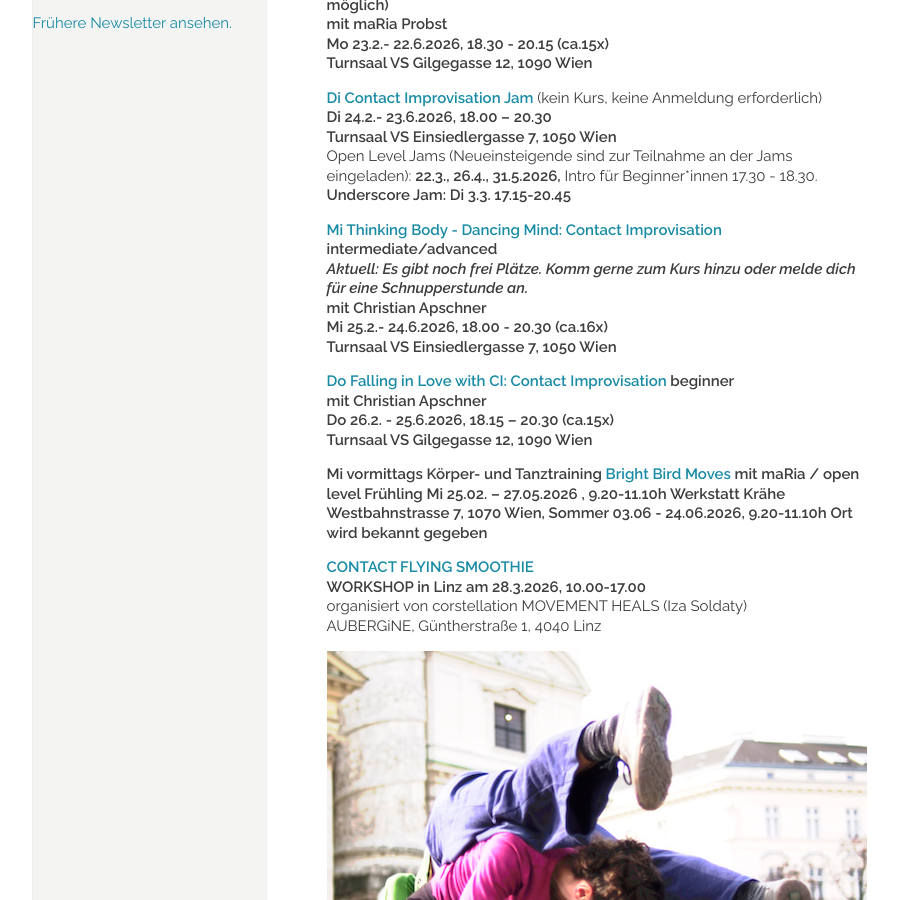
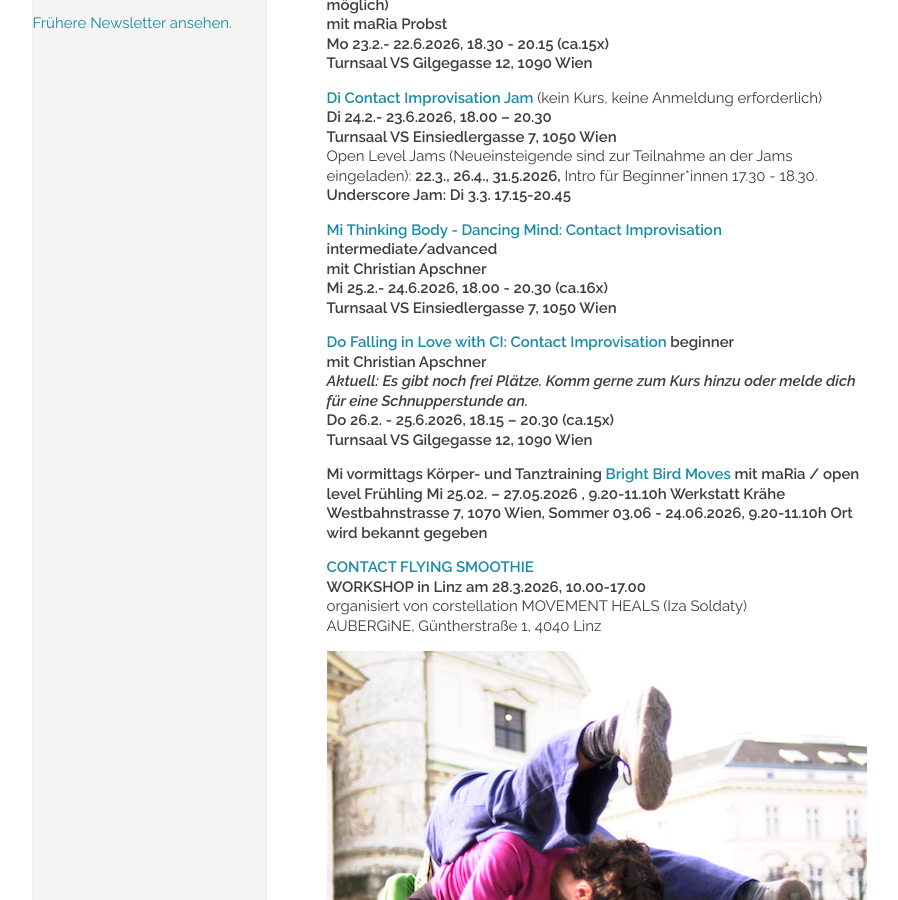
Before and after one commit to manulari/rollingpointat, a Jekyll site: the page built from _pages_de/index.md, in a window 1280 px wide and 900 px high, scrolled down 1387 px. Shown: the whole window, without its empty margins (152-1050 px from the left). Built offline with Jekyll 4.4.1, drawn with Linux system fonts in a browser that asks for light colours; comment, search, counter and statistics services are not loaded.

```diff
--- a/_pages_de/index.md
+++ b/_pages_de/index.md
@@ -47,13 +47,13 @@ Open Level Jams (Neueinsteigende sind zur Teilnahme an der Jams eingeladen): **2
 **Underscore Jam: Di 3.3. 17.15-20.45**
 
 **[Mi Thinking Body - Dancing Mind: Contact Improvisation ](/contactadv) intermediate/advanced**\
-***Aktuell: Es gibt noch frei Plätze. Komm gerne zum Kurs hinzu oder melde dich für eine Schnupperstunde an.***\
 **mit Christian Apschner**\
 **Mi 25.2.- 24.6.2026, 18.00 - 20.30 (ca.16x)**\
 **Turnsaal VS Einsiedlergasse 7, 1050 Wien**
 
 **[Do Falling in Love with CI: Contact Improvisation ](/contactbeg)beginner**\
 **mit Christian Apschner**\
+***Aktuell: Es gibt noch frei Plätze. Komm gerne zum Kurs hinzu oder melde dich für eine Schnupperstunde an.***\
 **Do 26.2. - 25.6.2026, 18.15 – 20.30 (ca.15x)**\
 **Turnsaal VS Gilgegasse 12, 1090 Wien**
 
@@ -66,8 +66,6 @@ Frühling Mi 25.02. – 27.05.2026 , 9.20-11.10h Werkstatt Krähe Westbahnstrass
 organisiert von corstellation MOVEMENT HEALS (Iza Soldaty)\
 AUBERGiNE, Güntherstraße 1, 4040 Linz
 
-
-
 ![Mehr CI auf der Stiege](/assets/uploads/dsc_1941a.jpg "Mehr CI auf der Stiege")
 
 ###### Fotocredit: Johannes Stolba
```
